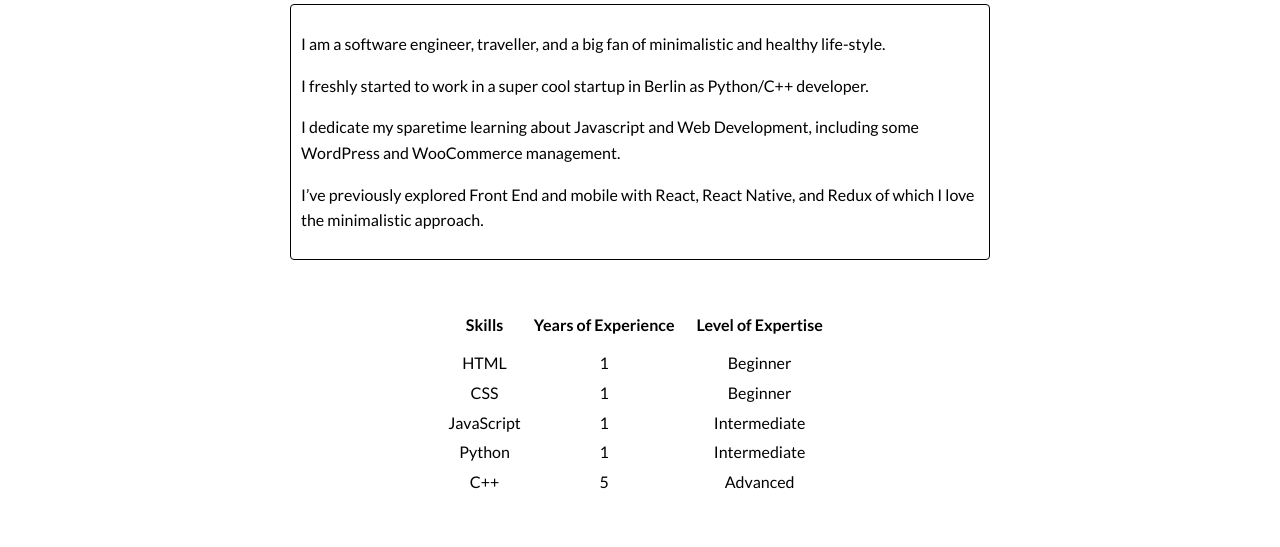
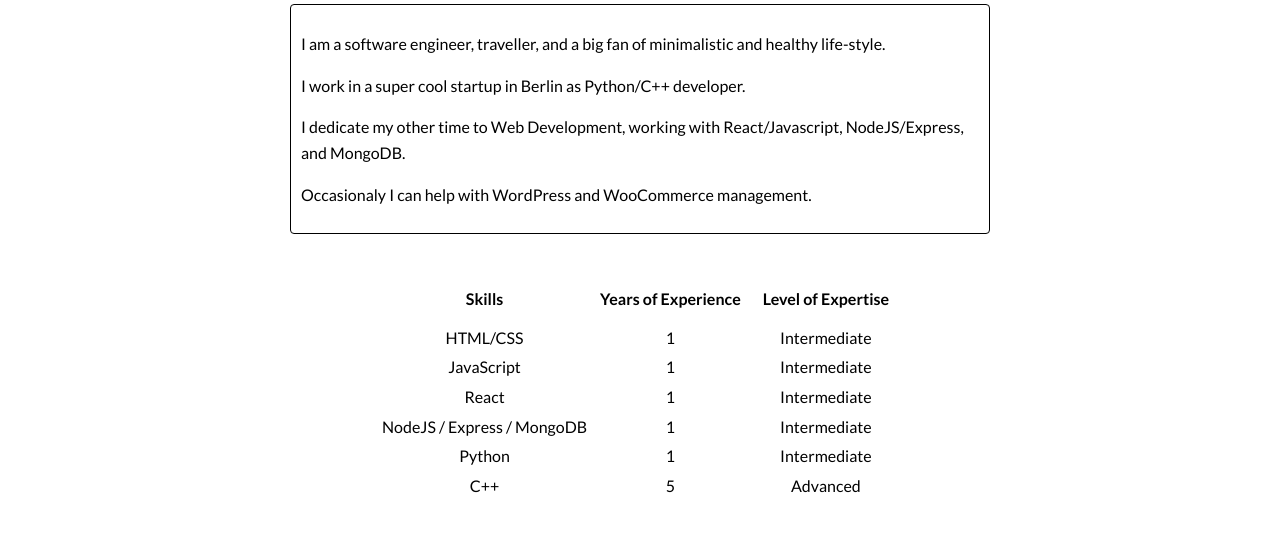
Before and after one commit to lorepirri/website-portfolio, a plain HTML site: page about.html in a window 1280 px wide. Shown: the part 240-787 px from the top of the page. Drawn offline with nearby package versions, Linux system fonts and the light colour scheme.

Commit message:
update about section and skills

```diff
--- a/about.html
+++ b/about.html
@@ -40,9 +40,9 @@
             <!-- insert here about section -->
             <div class="div__about-box">
                 <p>I am a software engineer, traveller, and a big fan of minimalistic and healthy life-style.</p>
-                <p>I freshly started to work in a super cool startup in Berlin as Python/C++ developer.</p>
-                <p>I dedicate my sparetime learning about Javascript and Web Development, including some WordPress and WooCommerce management.</p>
-                <p>I’ve previously explored Front End and mobile with React, React Native, and Redux of which I love the minimalistic approach.</p>
+                <p>I work in a super cool startup in Berlin as Python/C++ developer.</p>
+                <p>I dedicate my other time to Web Development, working with React/Javascript, NodeJS/Express, and MongoDB.</p>
+                <p>Occasionaly I can help with WordPress and WooCommerce management.</p>
             </div>
         </div>
         <div>
@@ -56,17 +56,22 @@
                 </thead>
                 <tbody>
                   <tr>
-                    <td>HTML</td>
+                    <td>HTML/CSS</td>
                     <td>1</td>
-                    <td>Beginner</td>
-                  </tr>
-                  <tr>
-                    <td>CSS</td>
-                    <td>1</td>
-                    <td>Beginner</td>
+                    <td>Intermediate</td>
                   </tr>
                   <tr>
                     <td>JavaScript</td>
+                    <td>1</td>
+                    <td>Intermediate</td>
+                  </tr>
+                  <tr>
+                    <td>React</td>
+                    <td>1</td>
+                    <td>Intermediate</td>
+                  </tr>
+                  <tr>
+                    <td>NodeJS / Express / MongoDB</td>
                     <td>1</td>
                     <td>Intermediate</td>
                   </tr>
```
